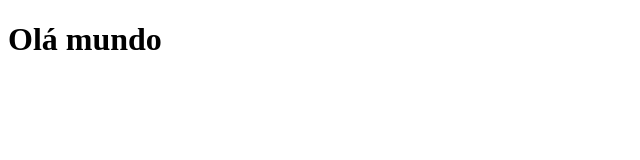
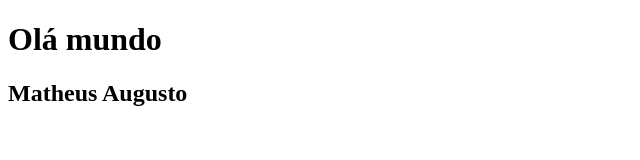
Before and after one commit to MattheusASR/db1start-git, a plain HTML site: page index.html in a window 1280 px wide. Shown: the whole page, without its empty margins (0-640 px from the left). Drawn offline with Linux system fonts and the light colour scheme.

Commit message:
Adicionado meu nome no olá mundo

```diff
--- a/index.html
+++ b/index.html
@@ -6,5 +6,6 @@
 	</head>
 	<body>
 		<h1>Olá mundo</h1>
+		<h2>Matheus Augusto</h2>
 	</body>
 </html>
```
